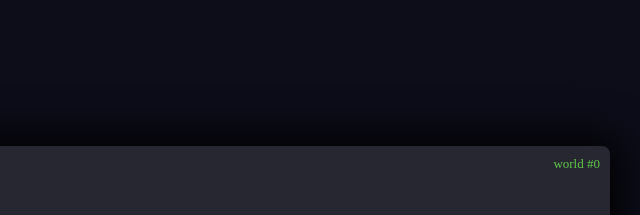
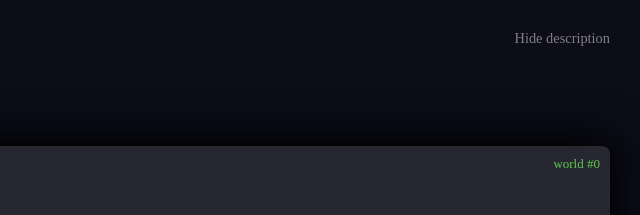
Before and after one commit to Yurimcalex/e-life, a website built with Vite: page index.html in a window 1280 px wide. Shown: the top 215 px of the page, 640-1280 px from the left. Built offline with nearby package versions, Linux system fonts and the light colour scheme.

Commit message:
Create settings menu

```diff
--- a/index.html
+++ b/index.html
@@ -22,6 +22,12 @@
 
         <div class="robot-img-2">
           <img src="./src/extension/img/robot2.png" alt="robot 2">
+        </div>
+
+        <div class="settings">
+          <ul>
+            <li data-action="toggleDescriptionVisibility">Hide description</li>
+          </ul>
         </div>
       </div>
 
--- a/style.css
+++ b/style.css
@@ -114,7 +114,32 @@ body {
 }
 
 .header {
+	display: flex;
+	justify-content: space-between;
 	padding: 30px;
+}
+
+.settings {
+	font-size: 0.9em;
+	color: gray;
+}
+
+.settings ul {
+	margin: 0;
+	padding: 0;
+	list-style: none;
+}
+
+.settings ul li {
+	cursor: pointer;
+}
+
+.settings ul li:hover {
+	color: white;
+}
+
+.none {
+	display: none;
 }
 
 @media screen and (max-width: 900px) {
```
